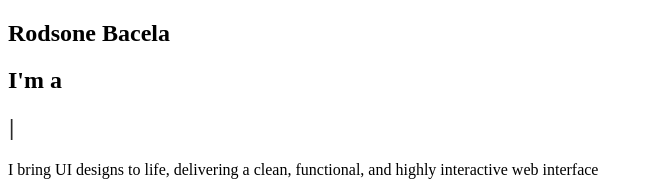
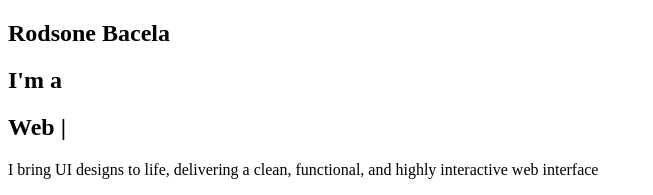
Before and after one commit to Roddy-B/rodson.me, a Next.js app: page /hero in a window 1280 px wide. Shown: the top 195 px of the page, without its empty margins (0-653 px from the left). Built offline with nearby package versions, Linux system fonts and the light colour scheme.

Commit message:
react-type-animation instalacao

```diff
--- a/package.json
+++ b/package.json
@@ -15,9 +15,9 @@
     "react": "^19.0.0",
     "react-dom": "^19.0.0",
     "react-icons": "^5.4.0",
+    "react-type-animation": "^3.2.0",
     "resend": "^4.1.2",
-    "roddy": "file:",
-    "typewriter-effect": "^2.21.0"
+    "roddy": "file:"
   },
   "devDependencies": {
     "@types/node": "^20",
--- a/src/pages/hero.tsx
+++ b/src/pages/hero.tsx
@@ -2,10 +2,7 @@
 
 import Image from 'next/image';
 import dynamic from 'next/dynamic';
-
-const Typewriter = dynamic(() => import('typewriter-effect'), {
-    ssr: false,
-});
+import { TypeAnimation } from 'react-type-animation';
 
 interface HeroProps {
     isPortuguese: boolean;
@@ -56,12 +53,17 @@ export default function Hero({ isPortuguese }: HeroProps) {
                             {content.iam}
                         </h2>
                         <h2 className='text-xl md:text-2xl font-bold mb-2 md:mb-4 font-franklin text-green-500'>
-                            <Typewriter
-                                options={{
-                                    strings: content.jobs,
-                                    autoStart: true,
-                                    loop: true,
-                                }}
+                            <TypeAnimation
+                                sequence={[
+                                    content.jobs[0],
+                                    1000, // wait 1s
+                                    content.jobs[1],
+                                    1000,
+                                ]}
+                                wrapper="span"
+                                speed={50}
+                                style={{ fontSize: '1em', display: 'inline-block' }}
+                                repeat={Infinity}
                             />
                         </h2>
                     </div>
```
Also changed, not shown: 1 other file (tests, documents, lock files or other folders).
